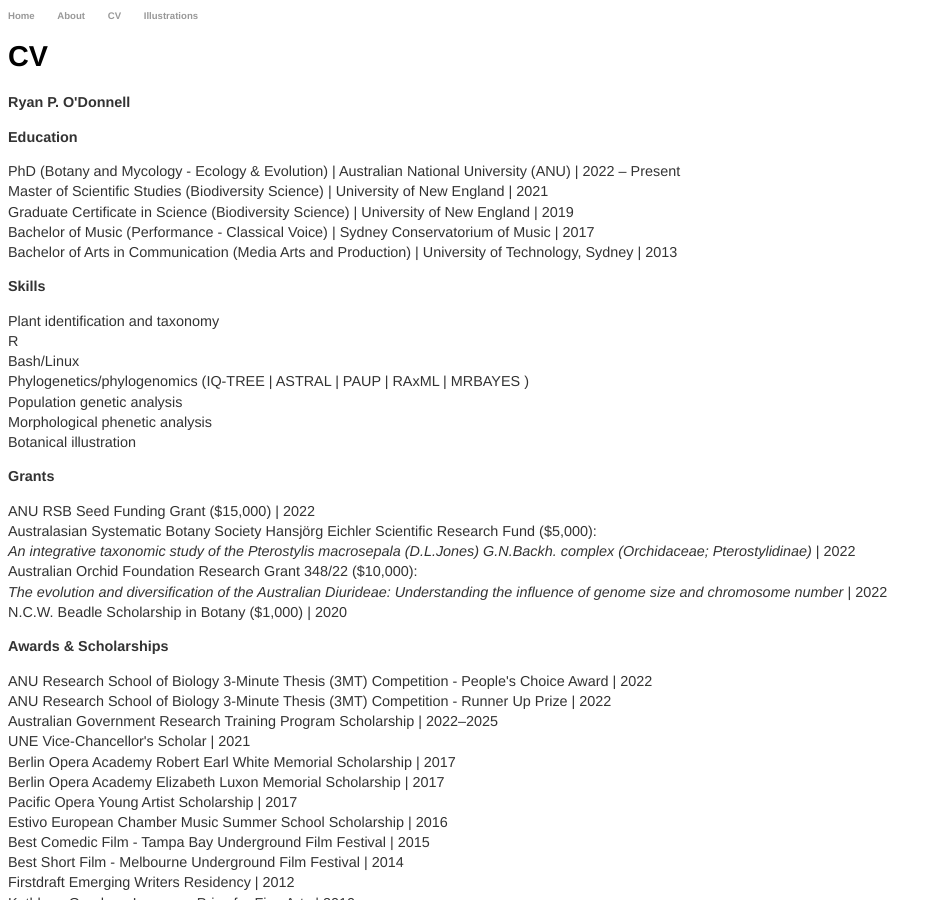
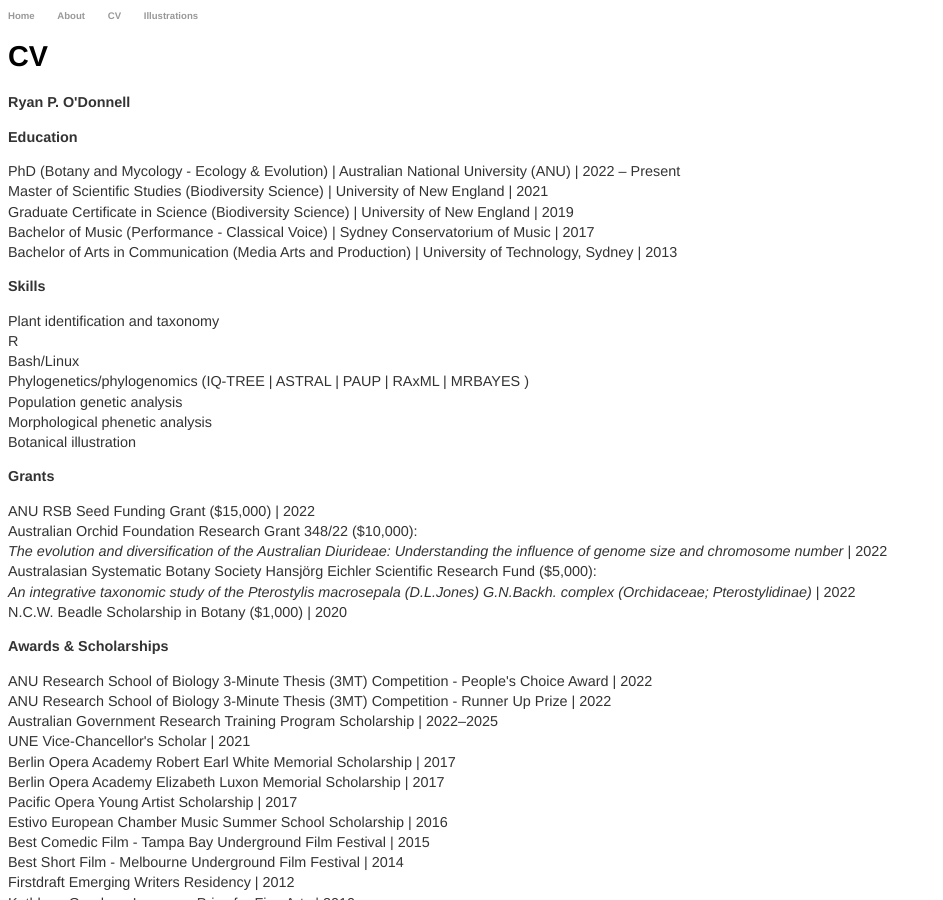
Before and after one commit to rpodonnell/rpodonnell.github.io, a Jekyll site: the page built from cv/index.html, in a window 1280 px wide and 900 px high. Shown: the whole window, without its empty margins (0-943 px from the left). Built offline with Jekyll 4.4.1, drawn with Linux system fonts in a browser that asks for light colours.

Commit message:
Update index.html

```diff
--- a/cv/index.html
+++ b/cv/index.html
@@ -24,10 +24,10 @@
 
 <p><strong>Grants</strong></p>
 <p> ANU RSB Seed Funding Grant ($15,000) | 2022<br />
+Australian Orchid Foundation Research Grant 348/22 ($10,000): <br />
+<i>The evolution and diversification of the Australian Diurideae: Understanding the influence of genome size and chromosome number</i> | 2022<br />
 Australasian Systematic Botany Society Hansjörg Eichler Scientific Research Fund ($5,000): <br />
 <i>An integrative taxonomic study of the Pterostylis macrosepala (D.L.Jones) G.N.Backh. complex (Orchidaceae; Pterostylidinae)</i> | 2022<br />
-Australian Orchid Foundation Research Grant 348/22 ($10,000): <br />
-<i>The evolution and diversification of the Australian Diurideae: Understanding the influence of genome size and chromosome number</i> | 2022<br />
 N.C.W. Beadle Scholarship in Botany ($1,000) | 2020 <br />
 </p>
 
```
